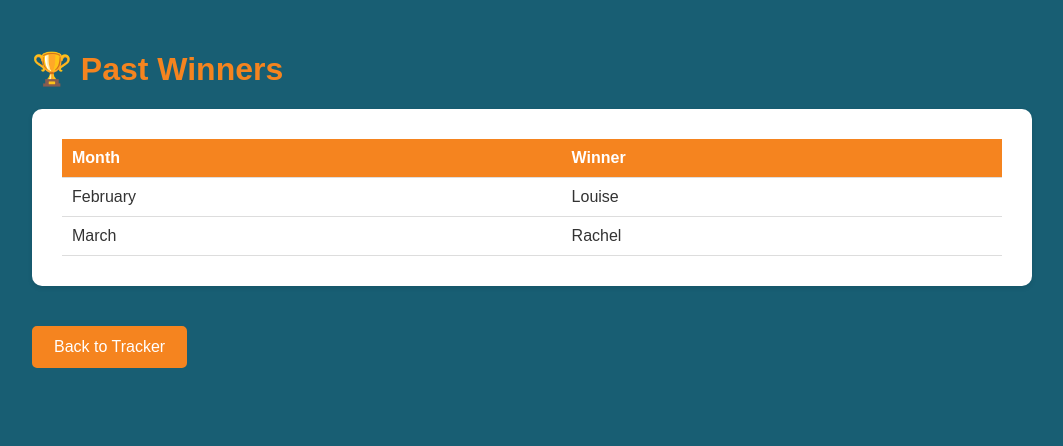
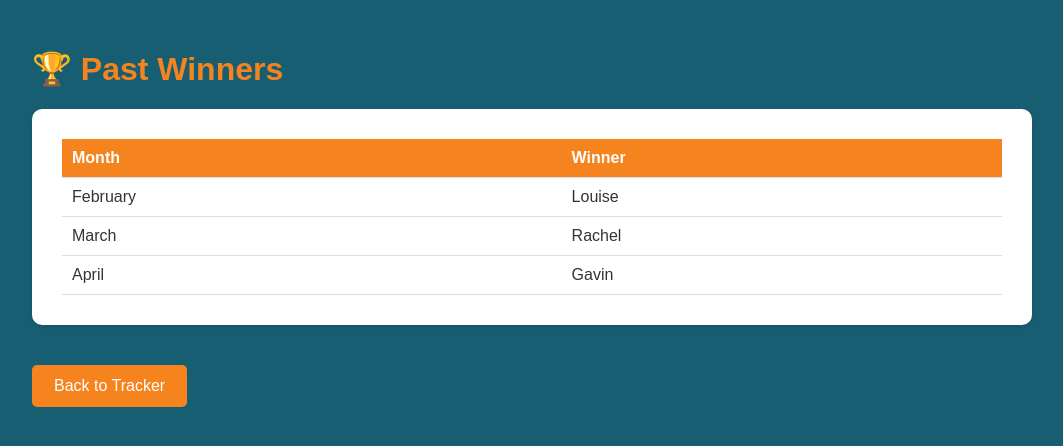
Before and after one commit to sharzaanputter/bettersure-activity-tracker, a Flask app: page /pastwinners in a window 1280 px wide. Shown: the top 446 px of the page, without its empty margins (108-1171 px from the left). Run offline with Flask 3, Linux system fonts and the light colour scheme; some libraries are stand-ins or nearby versions.

Commit message:
add Derek

```diff
--- a/app.py
+++ b/app.py
@@ -51,7 +51,7 @@ def init_db():
 def get_conn():
     return psycopg2.connect(os.environ["DATABASE_URL"], sslmode="require")
 
-athletes = ["Sharzaan", "Aneldi", "Josh", "Tshepo", "Jordaan", "Louise", "Rachel", "Hanli", "Jabu", "Lindile", "Julie", "Seu", "Jeanette", "Gavin", "Gina", "Monique", "Regard", "Marene", "Jeandre", "George", "Maxine", "Tammy", "Alex", "Christo T", "Berget", "Tebogo","Remone","Kea","Thembela"]
+athletes = ["Sharzaan", "Aneldi", "Josh", "Tshepo", "Jordaan", "Louise", "Rachel", "Hanli", "Jabu", "Lindile", "Julie", "Seu", "Jeanette", "Gavin", "Gina", "Monique", "Regard", "Derek", "Marene", "Jeandre", "George", "Maxine", "Tammy", "Alex", "Christo T", "Berget", "Tebogo","Remone","Kea","Thembela"]
 months = ["January", "February", "March", "April", "May", "June",
           "July", "August", "September", "October", "November", "December"]
 weeks = ["Week 1", "Week 2", "Week 3", "Week 4"]
--- a/templates/pastwinners.html
+++ b/templates/pastwinners.html
@@ -55,6 +55,10 @@
                 <td>March</td>
                 <td>Rachel</td>
             </tr>
+            <tr>
+                <td>April</td>
+                <td>Gavin</td>
+            </tr>
         </table>
     </div>
     <a href="/home?athlete={{ athlete }}" class="back-button">Back to Tracker</a>
```
